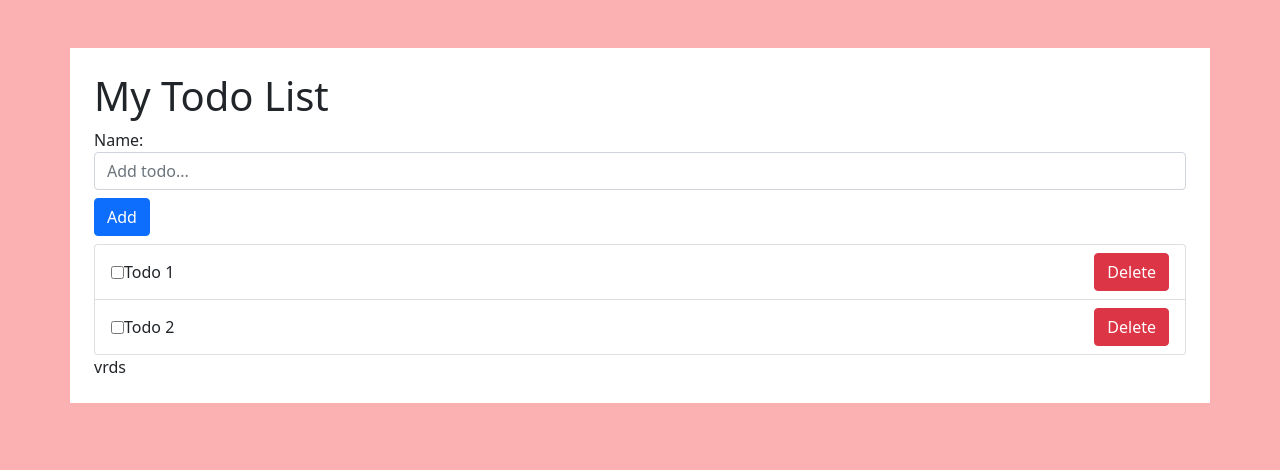
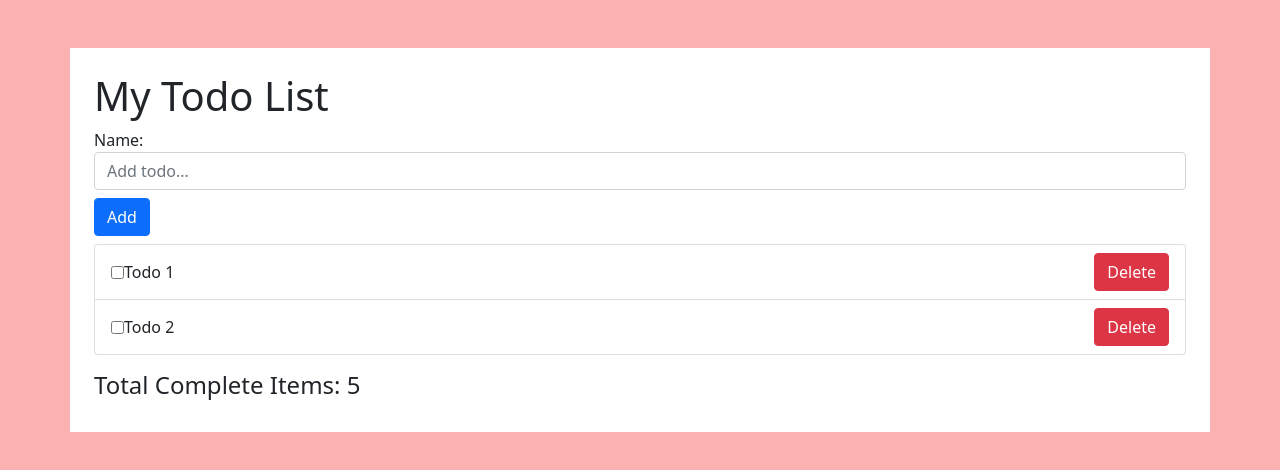
Before and after one commit to 159-Pazarama-React-Bootcamp/week-2-case-mrtksknn, a React (Create React App) app in the folder todo-app/: page / in a window 1280 px wide. Shown: the top 470 px of the page. Built offline with nearby package versions, Linux system fonts and the light colour scheme.

Commit message:
created: completed items counter

```diff
--- a/todo-app/src/components/TodoCompleteItems.js
+++ b/todo-app/src/components/TodoCompleteItems.js
@@ -1,7 +1,7 @@
 import React from 'react'
 
 const TodoCompleteItems = () => {
-  return <div>vrds</div>
+  return <h4 className="mt-3">Total Complete Items: 5</h4>
 }
 
 export default TodoCompleteItems
```
